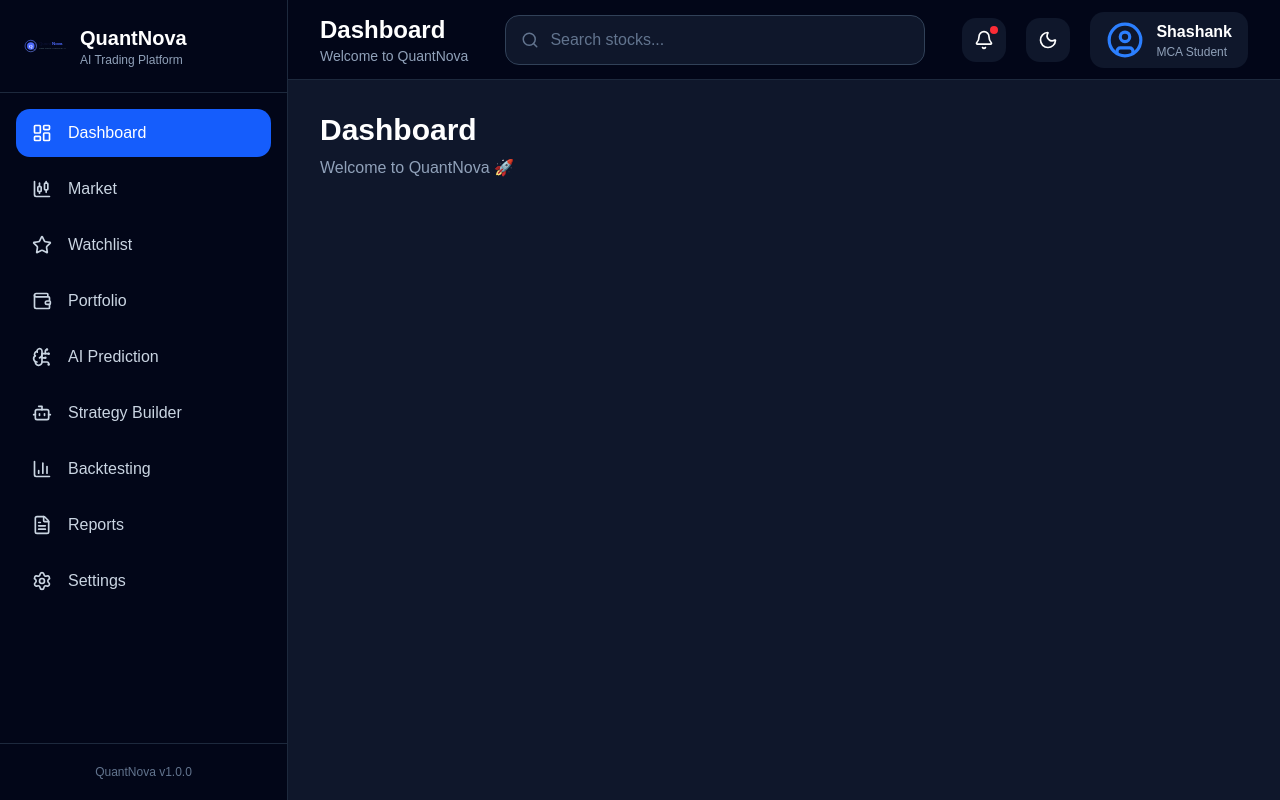
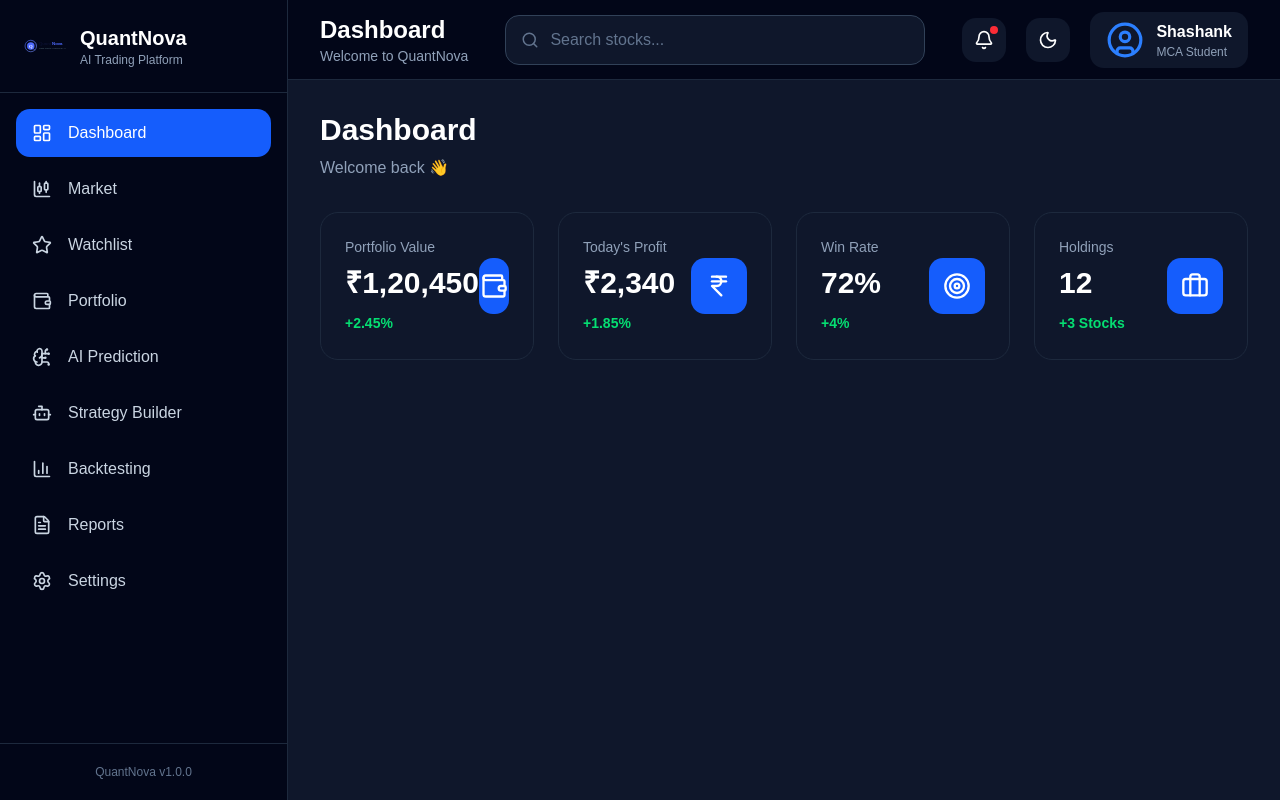
Before and after one commit to ShashankBS00/Quantnova, a React app in the folder frontend/: page / in a window 1280 px wide. Built offline with nearby package versions, Linux system fonts and the light colour scheme; the HTML template or start-up script is replaced by a standard one.

Commit message:
Created reusable StatsCard component

```diff
--- a/frontend/src/Pages/Dashboard/Dashboard.jsx
+++ b/frontend/src/Pages/Dashboard/Dashboard.jsx
@@ -1,13 +1,60 @@
+import StatsCard from "@/components/dashboard/StatsCard";
+
+import {
+  Wallet,
+  IndianRupee,
+  Target,
+  Briefcase,
+} from "lucide-react";
+
 export default function Dashboard() {
   return (
     <div>
-      <h1 className="text-3xl font-bold text-white">
-        Dashboard
-      </h1>
 
-      <p className="text-slate-400 mt-2">
-        Welcome to QuantNova 🚀
-      </p>
+      <div className="mb-8">
+
+        <h1 className="text-3xl font-bold text-white">
+          Dashboard
+        </h1>
+
+        <p className="text-slate-400 mt-2">
+          Welcome back 👋
+        </p>
+
+      </div>
+
+      <div className="grid grid-cols-1 md:grid-cols-2 xl:grid-cols-4 gap-6">
+
+        <StatsCard
+          title="Portfolio Value"
+          value="₹1,20,450"
+          change="+2.45%"
+          icon={Wallet}
+        />
+
+        <StatsCard
+          title="Today's Profit"
+          value="₹2,340"
+          change="+1.85%"
+          icon={IndianRupee}
+        />
+
+        <StatsCard
+          title="Win Rate"
+          value="72%"
+          change="+4%"
+          icon={Target}
+        />
+
+        <StatsCard
+          title="Holdings"
+          value="12"
+          change="+3 Stocks"
+          icon={Briefcase}
+        />
+
+      </div>
+
     </div>
   );
 }
--- /dev/null
+++ b/frontend/src/components/Dashboard/StatsCard.jsx
@@ -0,0 +1,45 @@
+import { TrendingUp } from "lucide-react";
+
+export default function StatsCard({
+  title,
+  value,
+  change,
+  positive = true,
+  icon: Icon = TrendingUp,
+}) {
+  return (
+    <div className="bg-slate-900 border border-slate-800 rounded-2xl p-6 hover:border-blue-500 transition-all duration-300">
+
+      <div className="flex justify-between items-center">
+
+        <div>
+
+          <p className="text-slate-400 text-sm">
+            {title}
+          </p>
+
+          <h2 className="text-3xl font-bold text-white mt-2">
+            {value}
+          </h2>
+
+          <span
+            className={`inline-block mt-3 text-sm font-semibold ${
+              positive ? "text-green-400" : "text-red-400"
+            }`}
+          >
+            {change}
+          </span>
+
+        </div>
+
+        <div className="w-14 h-14 rounded-xl bg-blue-600 flex items-center justify-center">
+
+          <Icon className="text-white" size={28} />
+
+        </div>
+
+      </div>
+
+    </div>
+  );
+}
```
